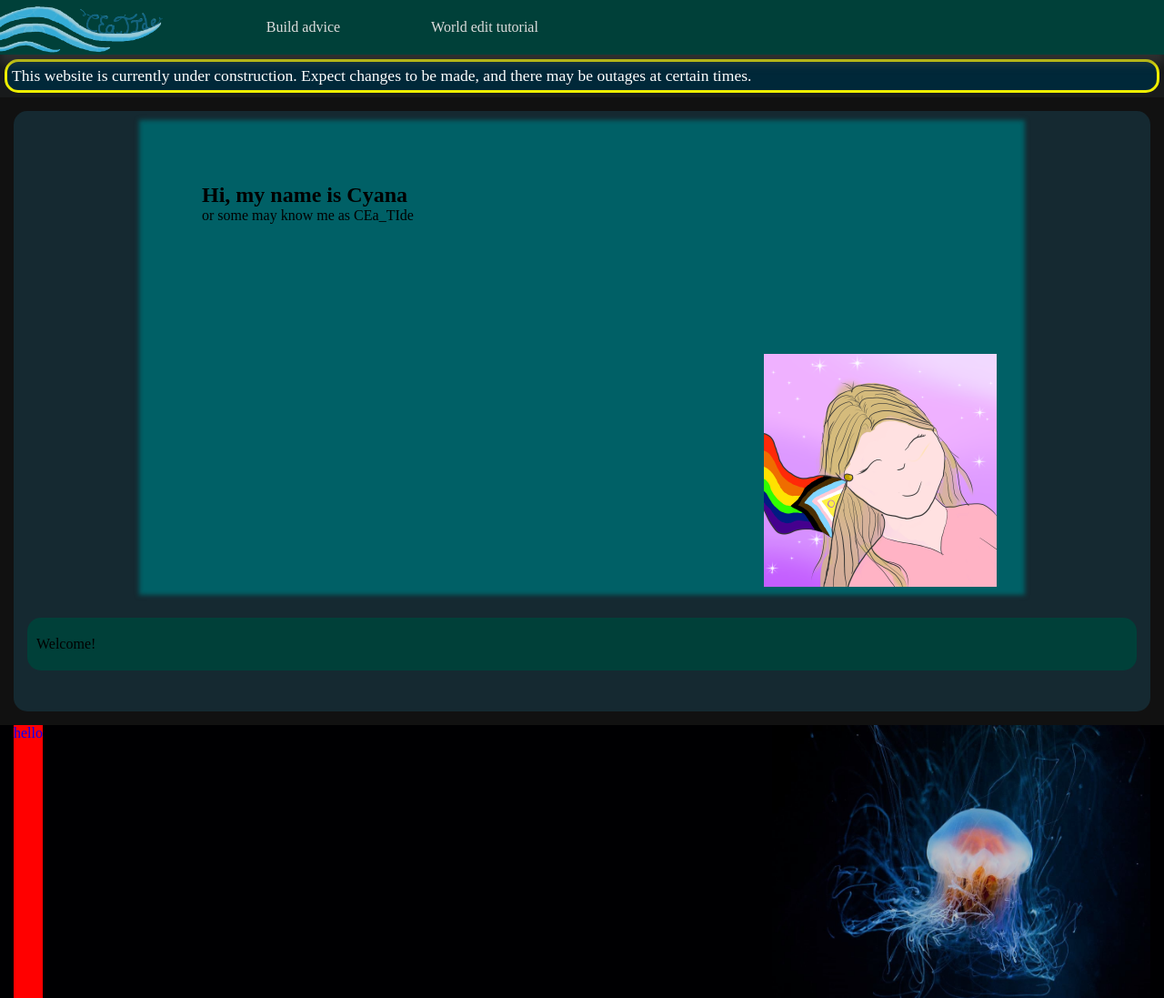
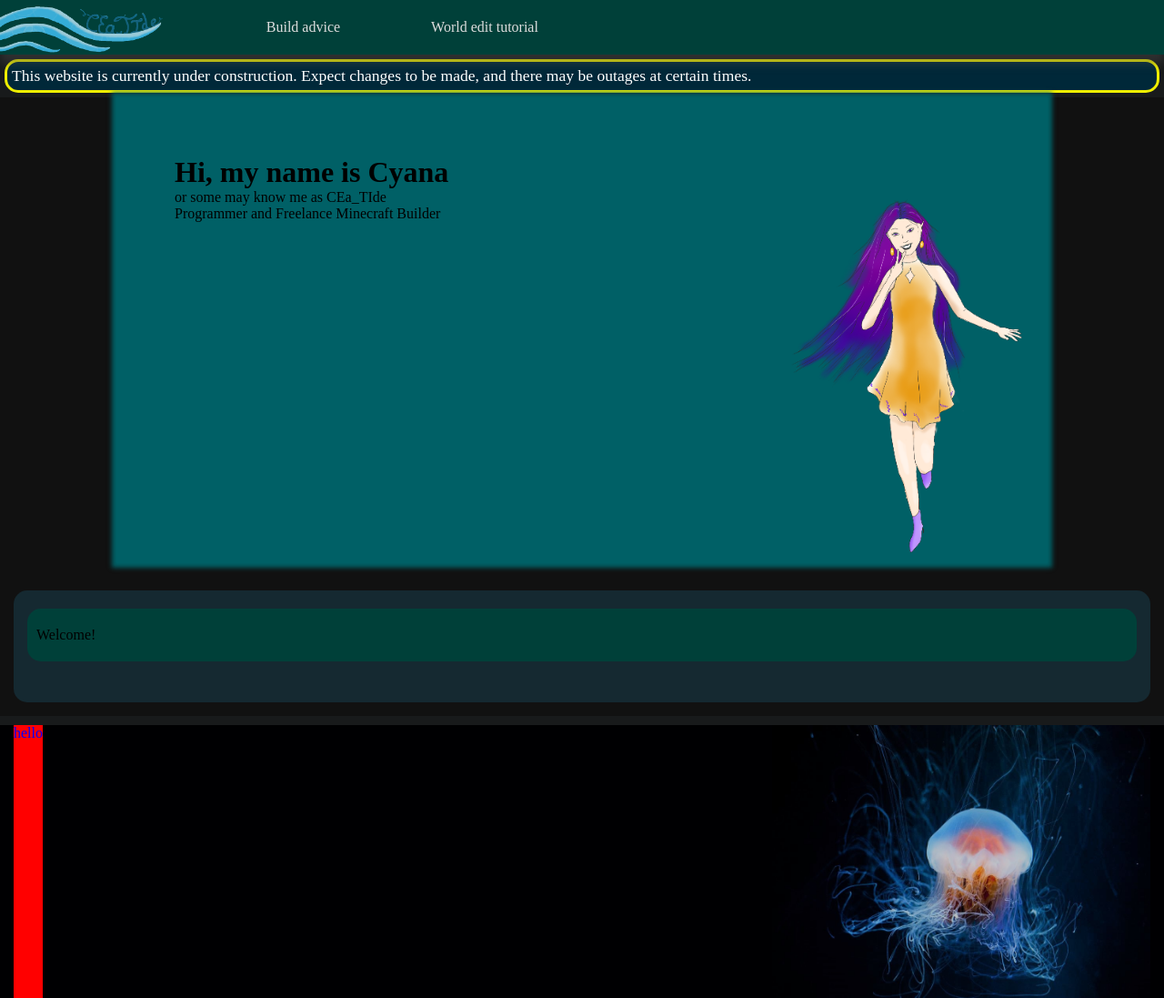
Before and after one commit to CEa-TIde/personal-website, a Jekyll site: the page built from index.html, in a window 1280 px wide and 1097 px high. Shown: the whole window at 91% size. Built offline with Jekyll 4.4.1, drawn with Linux system fonts in a browser that asks for light colours.

Commit message:
Move welcome outside of main content
- swap placeholder for OC art

```diff
--- a/css/main.css
+++ b/css/main.css
@@ -66,19 +66,17 @@ body {
     display: block;
 } */
 
-main:only-child {
+/* if no sidebar, expand to full screen */
+.page-wrapper > :only-child {
     width: 100%;
 }
 
-main {
+.content-wrapper {
     background: #152931;
     margin: 15px;
     padding: 15px;
     border-radius: 15px;
     overflow-x: hidden;
-}
-
-.content-wrapper {
     /* Allows for absolute positioning relative to the content */
     /* position : relative; */
 }
@@ -743,6 +741,10 @@ section .info {
 
 }
 
+.welcome-joblist {
+
+}
+
 .welcome-art-wrapper {
     position: absolute;
     right: 2vw;
--- a/index.html
+++ b/index.html
@@ -5,20 +5,22 @@ desc: A personal website of CEa_TIde/Cyana. You can find all my projects and adv
 keys: main page, welcome, about me
 ---
 
-<main class="content-wrapper">
-
+<div class="pageheader-wrapper">
     <div class="welcome-wrapper">
         <div class="welcome-box">
             <div class="welcome-msgbox">
-                <h2 class="welcome-msg">Hi, my name is Cyana</h2>
-                <caption class="welcome-subcaption">or some may know me as CEa_TIde</caption>
+                <h1 class="welcome-msg">Hi, my name is Cyana</h1>
+                <p class="welcome-subcaption">or some may know me as CEa_TIde</p>
+                <p class="welcome-joblist">Programmer and Freelance Minecraft Builder</p>
             </div>
             <div class="welcome-art-wrapper">
-                <img src="media/tumblr-icon-queer.png" class="welcome-art" alt="A drawing of an OC girl character posing for the 'camera' with a peace sign."/>
+                <img src="media/pfp4-transparent.png" class="welcome-art" alt="A drawing of an OC girl character posing for the 'camera' with a peace sign. She is wearing an orange dress and has long purple-dyed hair."/>
             </div>
         </div>
     </div>
-    <section>
-        Welcome!
-    </section>
-</main>
+    <main class="content-wrapper">
+        <section>
+            Welcome!
+        </section>
+    </main>
+</div>
```
Also changed, not shown: media/pfp4-transparent.png (added), media/tumblr-icon-queer.png (deleted).
